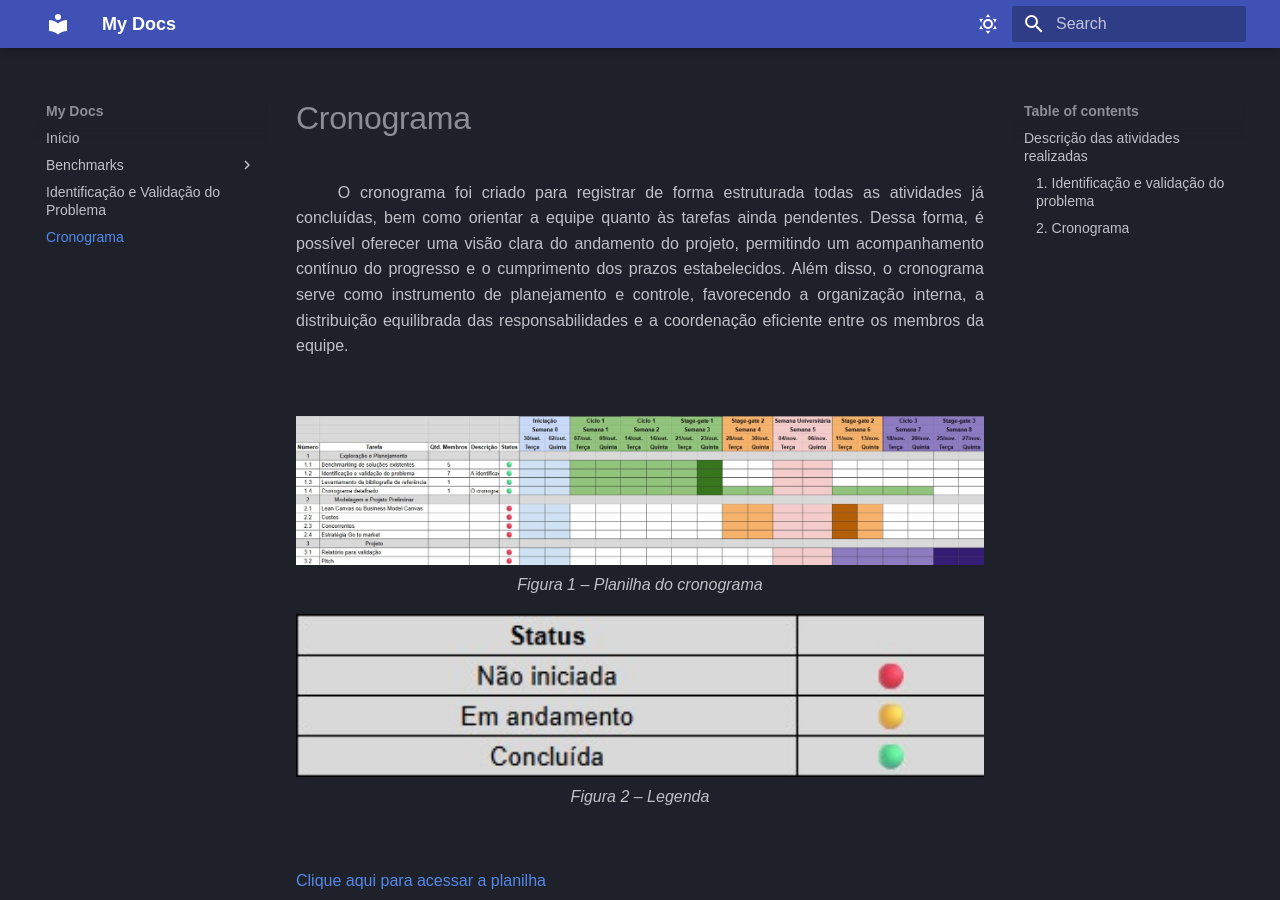
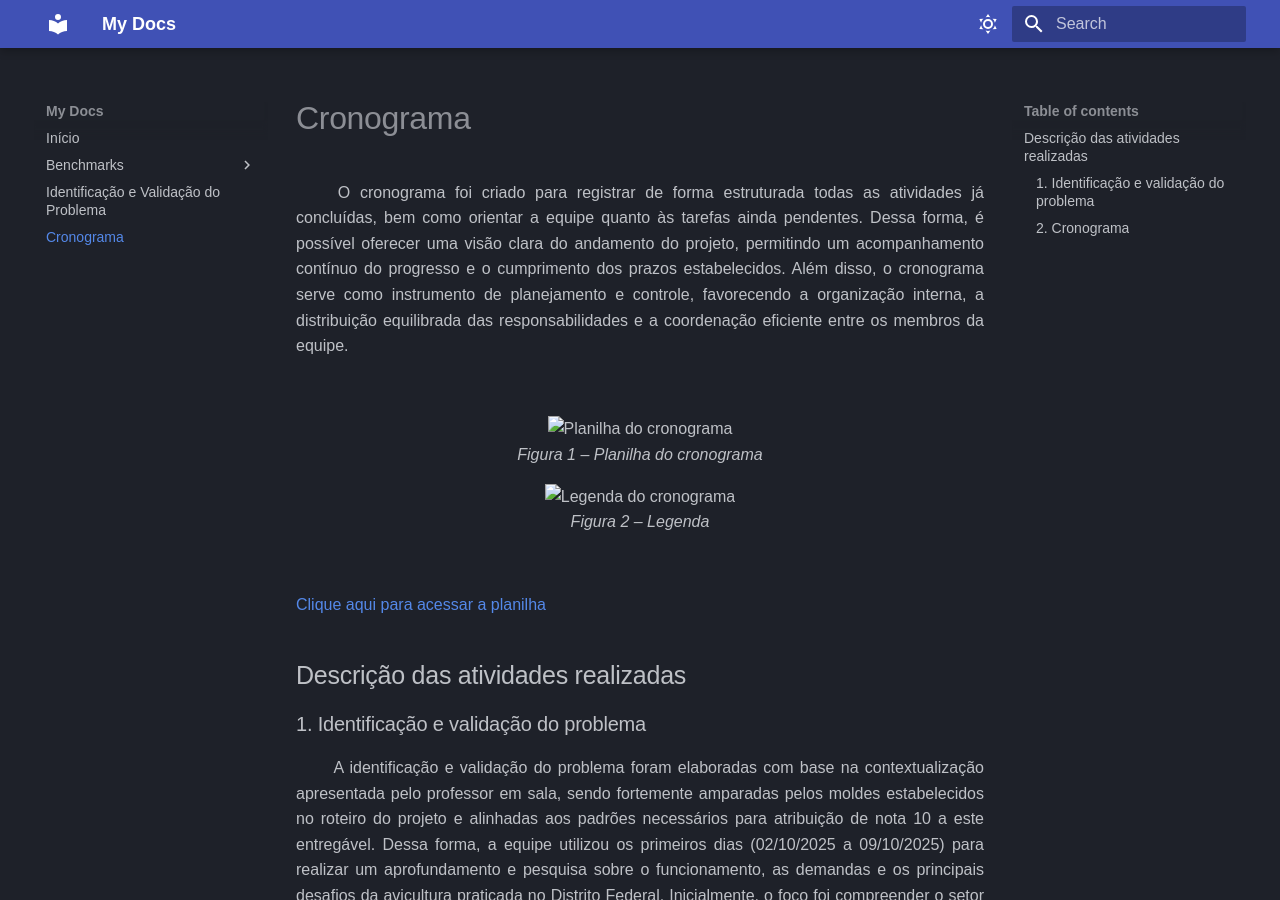
Before and after one commit to Romm-0/Projeto_gpq, an MkDocs documentation site: the page built from docs/cronograma.md, in a window 1280 px wide and 900 px high. Built offline with MkDocs 1.6.1 and Material for MkDocs 9.7.7, drawn with Linux system fonts in a browser that asks for light colours; some web fonts are replaced.

Commit message:
fix: correcao das imagens do cronograma

```diff
--- a/docs/cronograma.md
+++ b/docs/cronograma.md
@@ -5,13 +5,13 @@ O cronograma foi criado para registrar de forma estruturada todas as atividades
 </div></br>
 
 <p align="center">
-  <img src="https://raw.githubusercontent.com/Romm-0/Projeto_gpq/main/docs/assets/cronograma.png" alt="Planilha do cronograma" width="700"/>
+  <img src="assets/cronograma.png" alt="Planilha do cronograma" width="700"/>
   <br/>
   <em>Figura 1 – Planilha do cronograma</em>
 </p>
 
 <p align="center">
-  <img src="https://raw.githubusercontent.com/Romm-0/Projeto_gpq/main/docs/assets/cronograma_legenda.png" alt="Legenda do cronograma" width="700"/>
+  <img src="assets/cronograma_legenda.png" alt="Legenda do cronograma" width="700"/>
   <br/>
   <em>Figura 2 – Legenda</em>
 </p>
```
